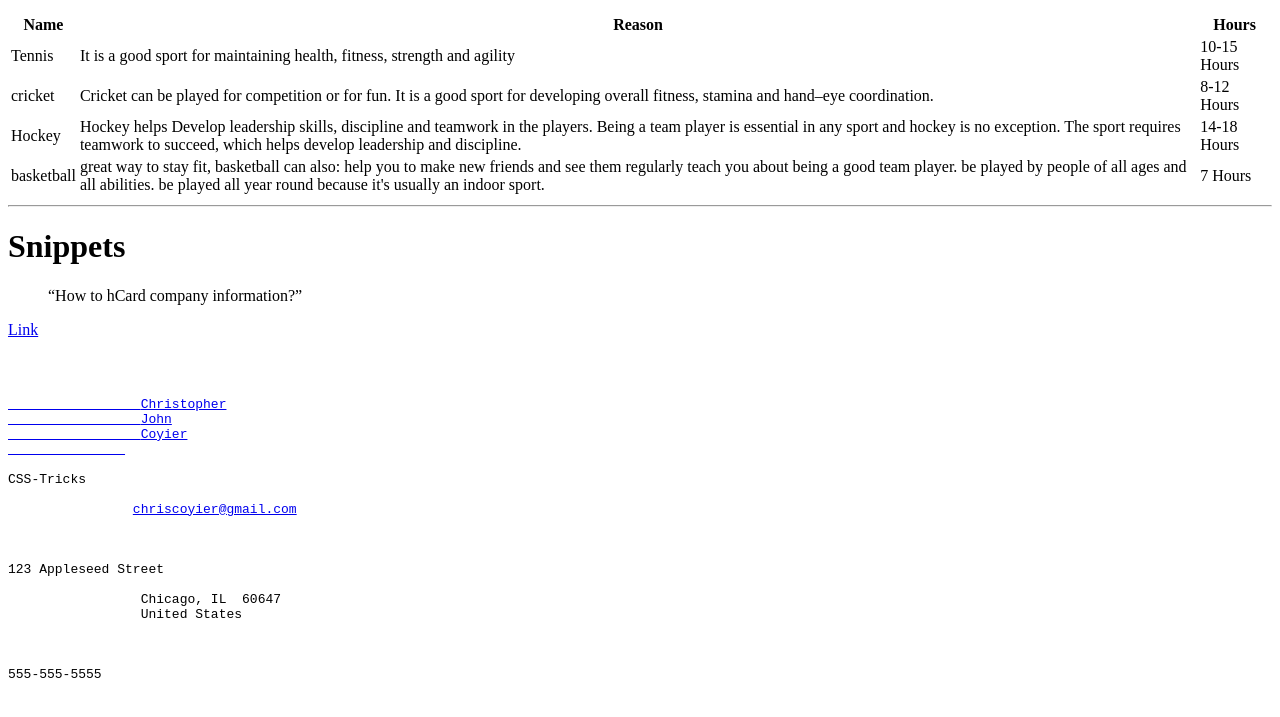
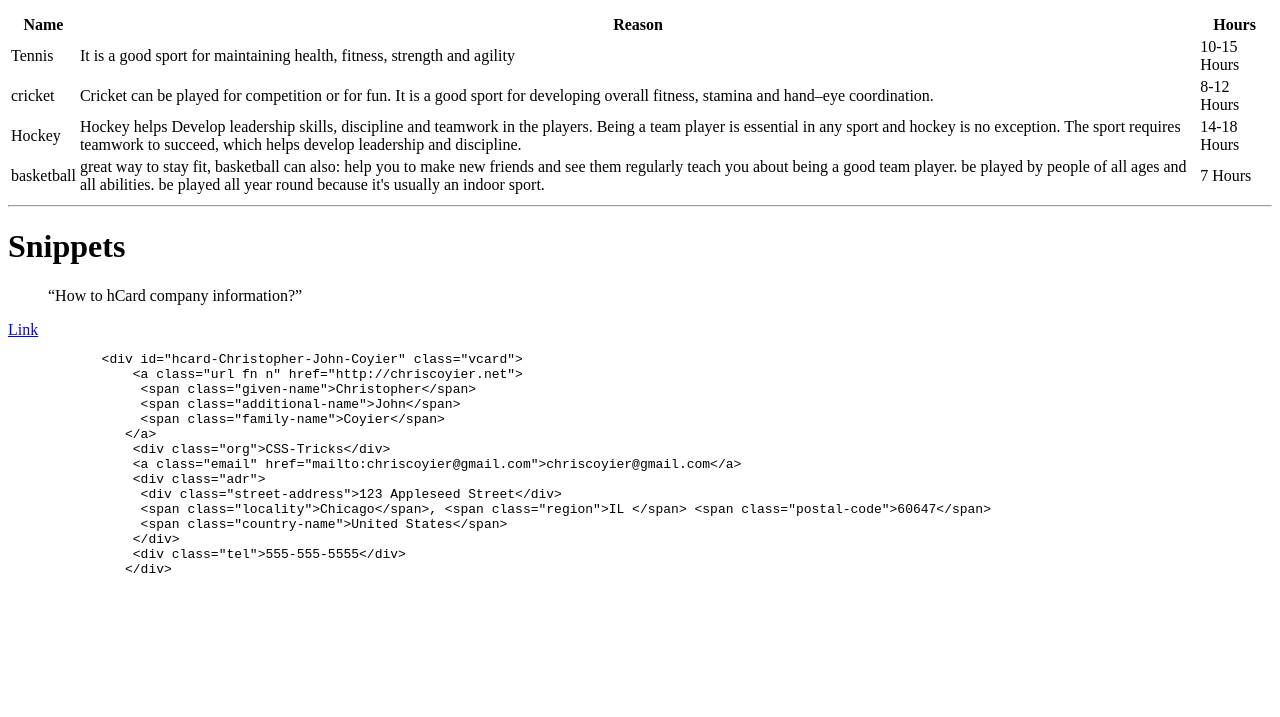
Before and after one commit to 44-563-WebApps-F23/44563-webapps-f23-assignment3-bhavyatatavarthi, a plain HTML site: page mystats.html in a window 1280 px wide. Shown: the part 499-1216 px from the top of the page. After the commit the page ends 1104 px from the top, so only its background shows below. Drawn offline with Linux system fonts and the light colour scheme.

Commit message:
Completed

```diff
--- a/mystats.html
+++ b/mystats.html
@@ -51,21 +51,21 @@
         <blockquote cite = "https://stackoverflow.com/questions/21564341/how-to-hcard-company-information"><q>How to hCard company information?</q></blockquote>
         <a href="https://css-tricks.com/snippets/html/basic-microformatted-hcard/">Link</a>
         <pre>
-            <div id="hcard-Christopher-John-Coyier" class="vcard">
-                <a class="url fn n" href="http://chriscoyier.net">
-                 <span class="given-name">Christopher</span>
-                 <span class="additional-name">John</span>
-                 <span class="family-name">Coyier</span>
-               </a>
-                <div class="org">CSS-Tricks</div>
-                <a class="email" href="mailto:chriscoyier@gmail.com">chriscoyier@gmail.com</a>
-                <div class="adr">
-                 <div class="street-address">123 Appleseed Street</div>
-                 <span class="locality">Chicago</span>, <span class="region">IL </span> <span class="postal-code">60647</span>
-                 <span class="country-name">United States</span>
-                </div>
-                <div class="tel">555-555-5555</div>
-               </div>
+            &lt;div id=&quot;hcard-Christopher-John-Coyier&quot; class=&quot;vcard&quot;&gt;
+                &lt;a class=&quot;url fn n&quot; href=&quot;http://chriscoyier.net&quot;&gt;
+                 &lt;span class=&quot;given-name&quot;&gt;Christopher&lt;/span&gt;
+                 &lt;span class=&quot;additional-name&quot;&gt;John&lt;/span&gt;
+                 &lt;span class=&quot;family-name&quot;&gt;Coyier&lt;/span&gt;
+               &lt;/a&gt;
+                &lt;div class=&quot;org&quot;&gt;CSS-Tricks&lt;/div&gt;
+                &lt;a class=&quot;email&quot; href=&quot;mailto:chriscoyier@gmail.com&quot;&gt;chriscoyier@gmail.com&lt;/a&gt;
+                &lt;div class=&quot;adr&quot;&gt;
+                 &lt;div class=&quot;street-address&quot;&gt;123 Appleseed Street&lt;/div&gt;
+                 &lt;span class=&quot;locality&quot;&gt;Chicago&lt;/span&gt;, &lt;span class=&quot;region&quot;&gt;IL &lt;/span&gt; &lt;span class=&quot;postal-code&quot;&gt;60647&lt;/span&gt;
+                 &lt;span class=&quot;country-name&quot;&gt;United States&lt;/span&gt;
+                &lt;/div&gt;
+                &lt;div class=&quot;tel&quot;&gt;555-555-5555&lt;/div&gt;
+               &lt;/div&gt;
         </pre>
     </body>
    </html>
```
